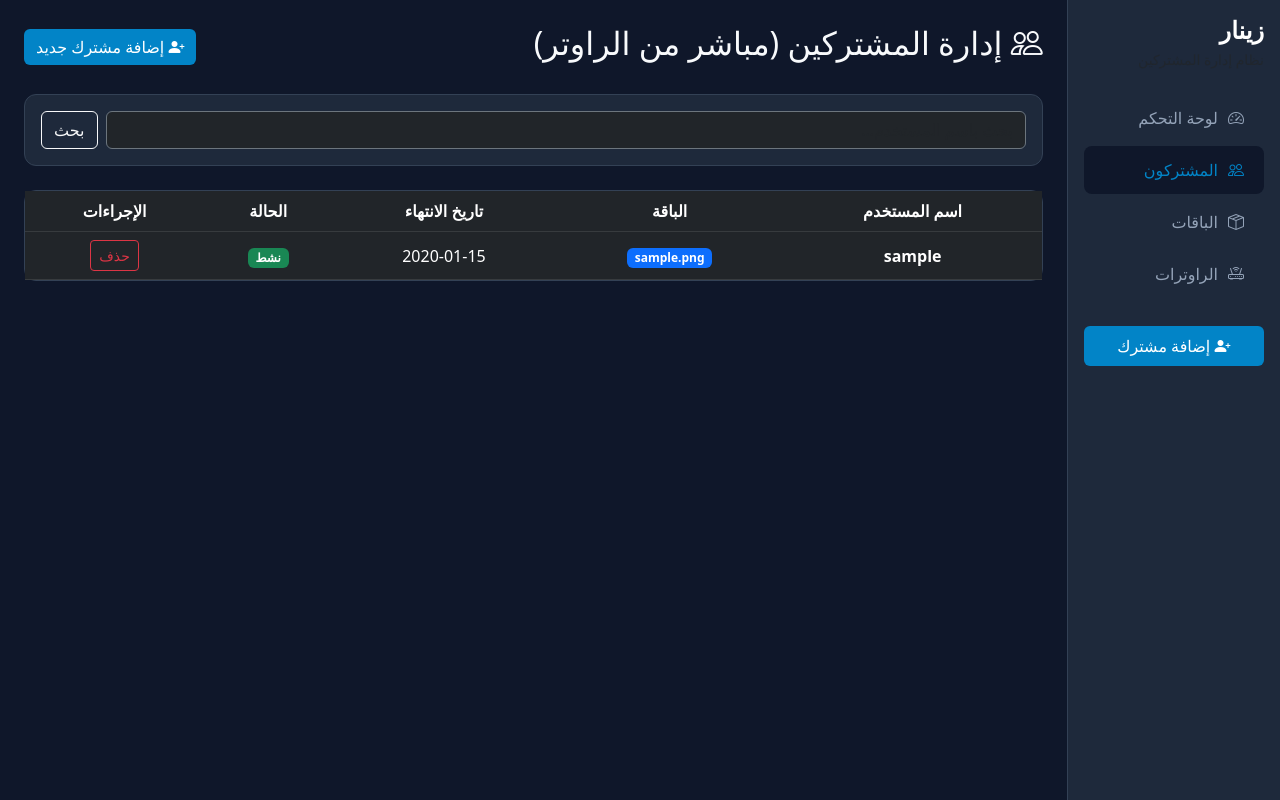
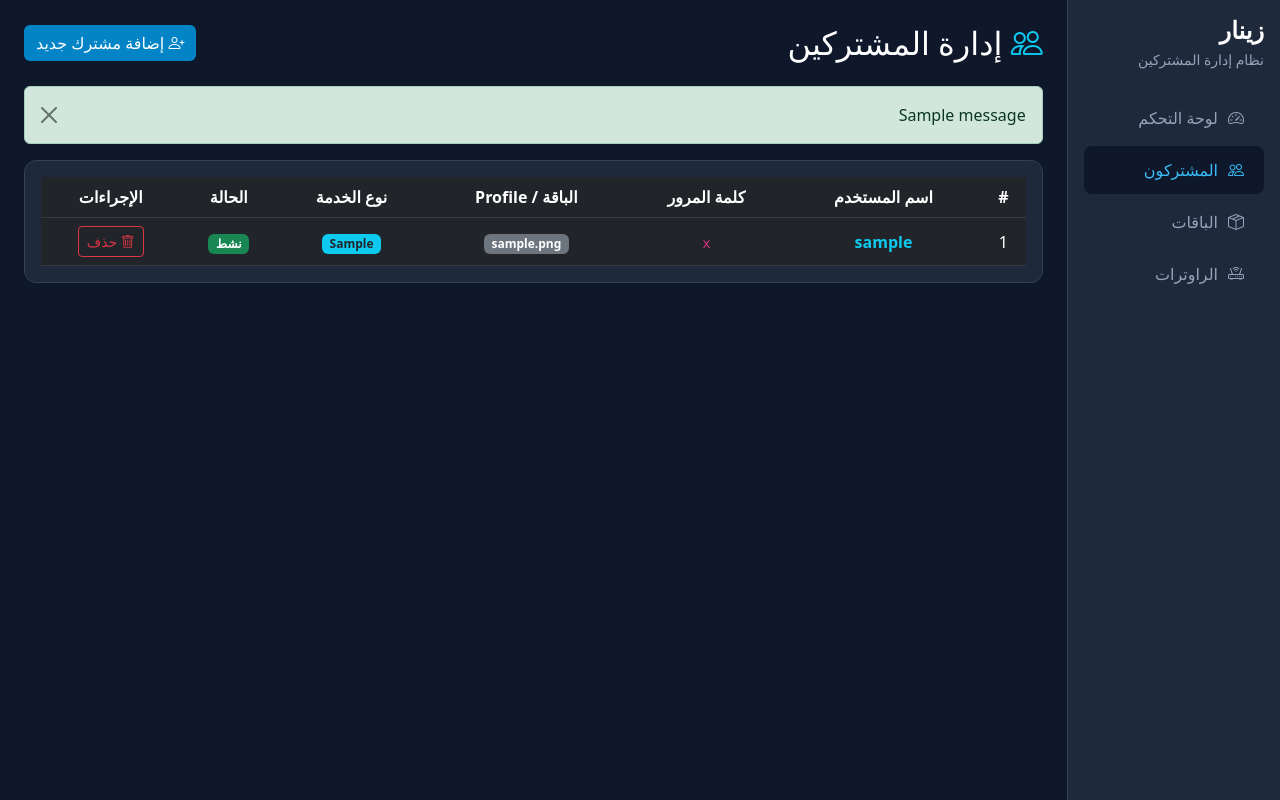
Before and after one commit to abokareemalan512-coder/zinar-radius-1, a Flask app: page /subscribers in a window 1280 px wide. Run offline with Flask 3, Linux system fonts and the light colour scheme; tables that the repository leaves empty hold one stand-in row (values such as "Sample post"); one stand-in notice (Sample message) is shown.

Commit message:
Refactor subscribers.html for improved styling and structure

```diff
--- a/templates/subscribers.html
+++ b/templates/subscribers.html
@@ -1,5 +1,5 @@
 <!DOCTYPE html>
-<html lang="ar" dir="rtl">
+<html lang="ar" dir="rtl" class="notranslate" translate="no">
 <head>
     <meta charset="UTF-8">
     <meta name="viewport" content="width=device-width, initial-scale=1.0">
@@ -10,56 +10,57 @@
         body { background-color: #0f172a; color: #f8fafc; font-family: system-ui, -apple-system, sans-serif; }
         .sidebar { min-height: 100vh; background-color: #1e293b; border-left: 1px solid #334155; }
         .nav-link { color: #94a3b8; padding: 12px 20px; border-radius: 8px; margin-bottom: 4px; display: flex; align-items: center; gap: 10px; }
-        .nav-link:hover, .nav-link.active { color: #0284c7; background-color: #0f172a; }
+        .nav-link:hover, .nav-link.active { color: #38bdf8; background-color: #0f172a; }
         .btn-cyan { background-color: #0284c7; border: none; color: #fff; }
         .btn-cyan:hover { background-color: #0369a1; color: #fff; }
         .card-custom { background-color: #1e293b; border: 1px solid #334155; border-radius: 12px; }
+        .text-custom-muted { color: #94a3b8 !important; }
     </style>
 </head>
-<body>
+<body class="notranslate" translate="no">
 <div class="container-fluid">
     <div class="row">
         <!-- القائمة الجانبية -->
         <div class="col-md-3 col-lg-2 sidebar p-3">
             <h4 class="text-white mb-1 fw-bold">زينار</h4>
-            <p class="text-muted small mb-4">نظام إدارة المشتركين</p>
+            <p class="text-custom-muted small mb-4">نظام إدارة المشتركين</p>
             <nav class="nav flex-column">
                 <a class="nav-link" href="{{ url_for('dashboard') }}"><i class="bi bi-speedometer2"></i> لوحة التحكم</a>
                 <a class="nav-link active" href="{{ url_for('subscribers') }}"><i class="bi bi-people"></i> المشتركون</a>
                 <a class="nav-link" href="{{ url_for('packages') }}"><i class="bi bi-box-seam"></i> الباقات</a>
                 <a class="nav-link" href="{{ url_for('routers') }}"><i class="bi bi-router"></i> الراوترات</a>
             </nav>
-            <a href="{{ url_for('add_subscriber') }}" class="btn btn-cyan w-100 mt-4 py-2"><i class="bi bi-person-plus-fill"></i> إضافة مشترك</a>
         </div>
 
         <!-- المحتوى الرئيسي -->
         <div class="col-md-9 col-lg-10 p-4">
             <div class="d-flex justify-content-between align-items-center mb-4">
-                <h2><i class="bi bi-people text-cyan"></i> إدارة المشتركين (مباشر من الراوتر)</h2>
-                <a href="{{ url_for('add_subscriber') }}" class="btn btn-cyan"><i class="bi bi-person-plus-fill"></i> إضافة مشترك جديد</a>
+                <h2 class="text-white mb-0"><i class="bi bi-people text-info"></i> إدارة المشتركين</h2>
+                <a href="{{ url_for('add_subscriber') }}" class="btn btn-cyan"><i class="bi bi-person-plus"></i> إضافة مشترك جديد</a>
             </div>
 
-            <!-- شريط البحث -->
-            <div class="card card-custom mb-4">
-                <div class="card-body p-3">
-                    <form action="{{ url_for('subscribers') }}" method="GET" class="d-flex gap-2">
-                        <input type="text" name="search" class="form-control bg-dark text-white border-secondary" placeholder="بحث باسم المستخدم..." value="{{ request.args.get('search', '') }}">
-                        <button type="submit" class="btn btn-outline-light">بحث</button>
-                    </form>
+            {% with messages = get_flashed_messages(with_categories=true) %}
+              {% if messages %}
+                {% for category, message in messages %}
+                  <div class="alert alert-{{ category }} alert-dismissible fade show" role="alert">
+                    {{ message }}
+                    <button type="button" class="btn-close" data-bs-dismiss="alert" aria-label="Close"></button>
                   </div>
-            </div>
+                {% endfor %}
+              {% endif %}
+            {% endwith %}
 
-            <!-- جدول المشتركين -->
-            <div class="card card-custom">
-                <div class="card-body p-0">
+            <div class="card card-custom p-3">
                 {% if subscribers %}
                 <div class="table-responsive">
-                        <table class="table table-dark table-hover mb-0 text-center align-middle">
+                    <table class="table table-dark table-hover text-center align-middle mb-0">
                         <thead>
                             <tr>
+                                <th>#</th>
                                 <th>اسم المستخدم</th>
-                                    <th>الباقة</th>
-                                    <th>تاريخ الانتهاء</th>
+                                <th>كلمة المرور</th>
+                                <th>الباقة / Profile</th>
+                                <th>نوع الخدمة</th>
                                 <th>الحالة</th>
                                 <th>الإجراءات</th>
                             </tr>
@@ -67,18 +68,20 @@
                         <tbody>
                             {% for sub in subscribers %}
                             <tr>
-                                    <td class="fw-bold">{{ sub.username }}</td>
-                                    <td><span class="badge bg-primary">{{ sub.profile }}</span></td>
-                                    <td>{{ sub.expiry_date if sub.expiry_date else 'غير محدد' }}</td>
+                                <td>{{ sub.id }}</td>
+                                <td class="fw-bold text-info">{{ sub.username }}</td>
+                                <td><code>{{ sub.password }}</code></td>
+                                <td><span class="badge bg-secondary">{{ sub.profile }}</span></td>
+                                <td><span class="badge bg-info text-dark">{{ sub.service_type }}</span></td>
                                 <td>
                                     {% if sub.status == 'active' %}
                                         <span class="badge bg-success">نشط</span>
                                     {% else %}
-                                        <span class="badge bg-danger">منتهي</span>
+                                        <span class="badge bg-danger">متوقف</span>
                                     {% endif %}
                                 </td>
                                 <td>
-                                        <a href="{{ url_for('delete_subscriber', id=sub.id) }}" class="btn btn-sm btn-outline-danger" onclick="return confirm('حذف المشترك نهائياً؟')">حذف</a>
+                                    <a href="{{ url_for('delete_subscriber', subscriber_id=sub.id) }}" class="btn btn-sm btn-outline-danger" onclick="return confirm('هل أنت تأكد من حذف هذا المشترك؟');"><i class="bi bi-trash"></i> حذف</a>
                                 </td>
                             </tr>
                             {% endfor %}
@@ -86,11 +89,10 @@
                     </table>
                 </div>
                 {% else %}
-                    <div class="text-center py-5">
-                        <p class="text-muted mb-0">لا توجد أي اشتراكات مضافة حتى الآن.</p>
+                <div class="text-center py-4">
+                    <p class="text-custom-muted mb-0">لا يوجد مشتركون مضافون حتى الآن.</p>
                 </div>
                 {% endif %}
-                </div>
             </div>
         </div>
     </div>
```
Lines whose indentation alone changed are shown as unchanged.
